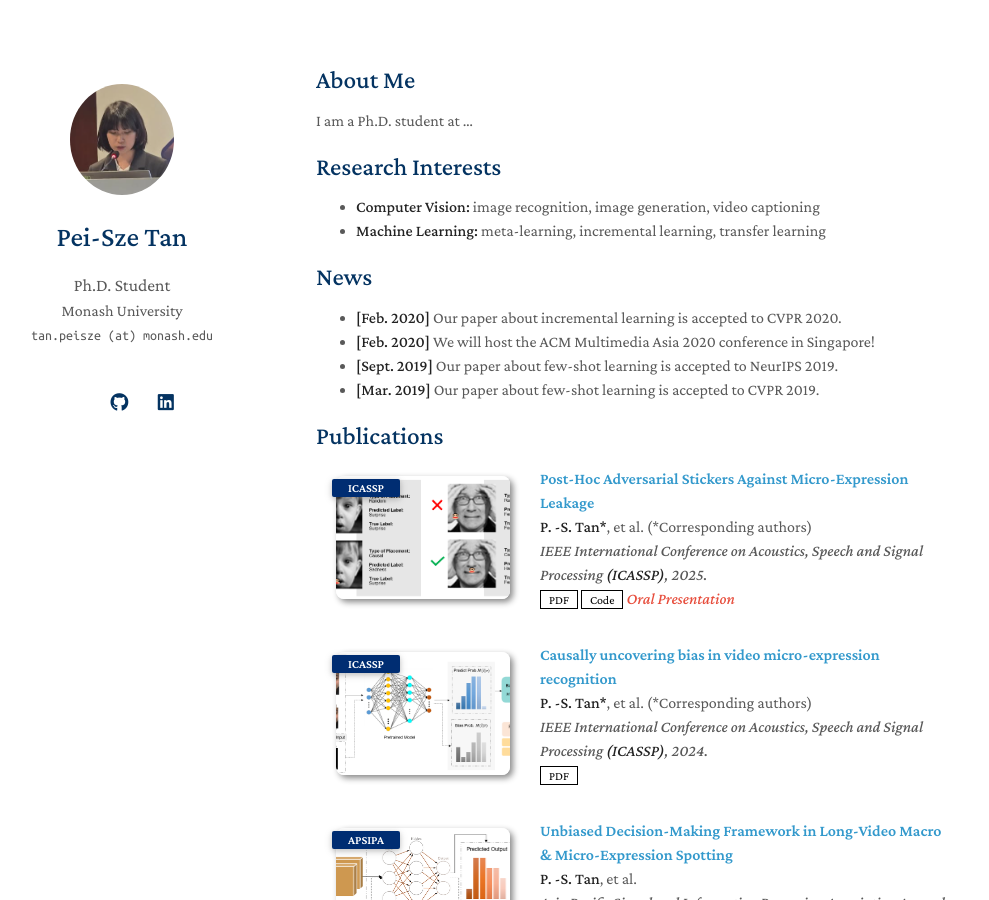
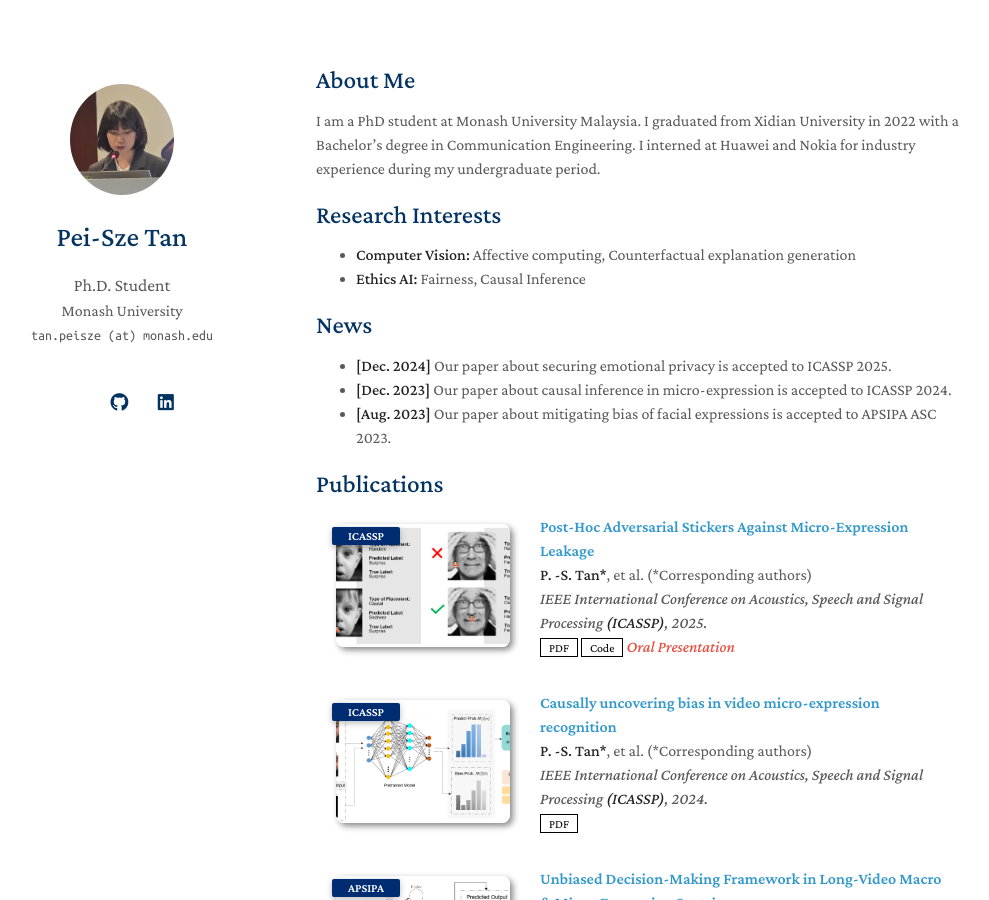
Before and after one commit to noobasuna/tpeisze, a Jekyll site: the page built from index.md, in a window 1280 px wide and 900 px high. Shown: the whole window, without its empty margins (154-1143 px from the left). Built offline with Jekyll 4.4.1, drawn with Linux system fonts in a browser that asks for light colours; a style sheet for code colours, icons or effects is not loaded; our own code applies the rules of GitHub Pages for plain Markdown files.

Commit message:
Update index.md

```diff
--- a/index.md
+++ b/index.md
@@ -4,19 +4,18 @@ layout: homepage
 
 ## About Me
 
-I am a Ph.D. student at ...
+I am a PhD student at Monash University Malaysia. I graduated from Xidian University in 2022 with a Bachelor's degree in Communication Engineering. I interned at Huawei and Nokia for industry experience during my undergraduate period.
 
 ## Research Interests
 
-- **Computer Vision:** image recognition, image generation, video captioning
-- **Machine Learning:** meta-learning, incremental learning, transfer learning
+- **Computer Vision:** Affective computing, Counterfactual explanation generation
+- **Ethics AI:** Fairness, Causal Inference
 
 ## News
 
-- **[Feb. 2020]** Our paper about incremental learning is accepted to CVPR 2020.
-- **[Feb. 2020]** We will host the ACM Multimedia Asia 2020 conference in Singapore!
-- **[Sept. 2019]** Our paper about few-shot learning is accepted to NeurIPS 2019.
-- **[Mar. 2019]** Our paper about few-shot learning is accepted to CVPR 2019.
+- **[Dec. 2024]** Our paper about securing emotional privacy is accepted to ICASSP 2025.
+- **[Dec. 2023]** Our paper about causal inference in micro-expression is accepted to ICASSP 2024.
+- **[Aug. 2023]** Our paper about mitigating bias of facial expressions is accepted to APSIPA ASC 2023.
 
 {% include_relative _includes/publications.md %}
 
```
